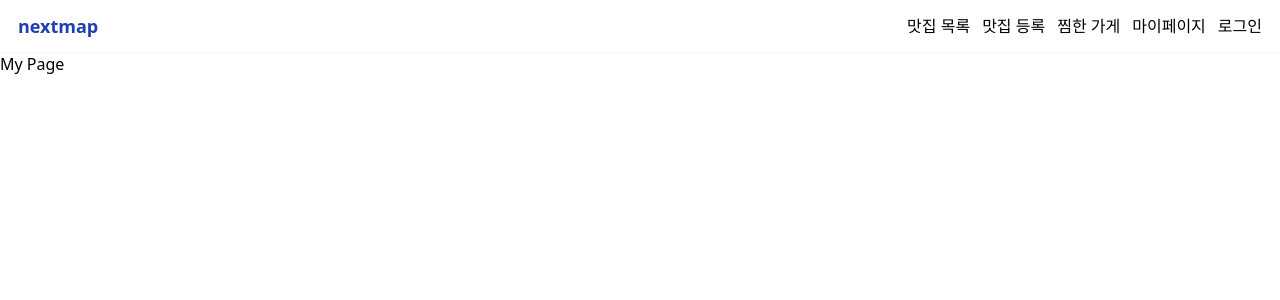
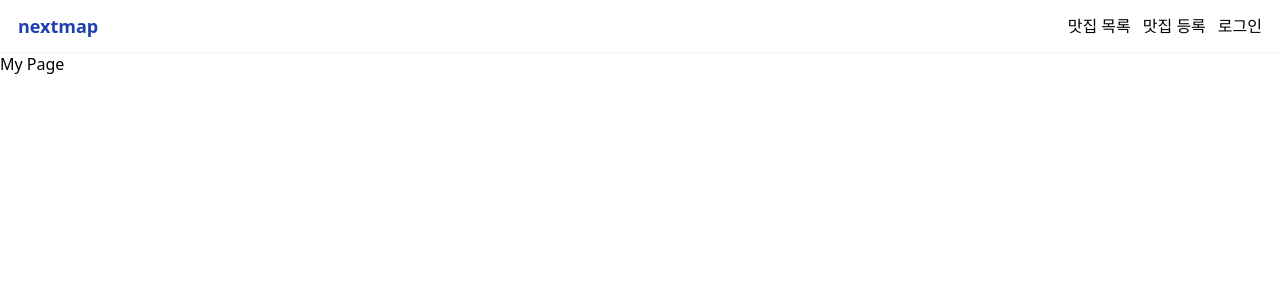
Before and after one commit to ireneeming/next-map-proj, a Next.js app: page /users/mypage in a window 1280 px wide. Shown: the top 300 px of the page. Built offline with nearby package versions, Linux system fonts and the light colour scheme; no server answers.

Commit message:
🐛 : 메뉴 숨기기

```diff
--- a/src/components/Navbar.tsx
+++ b/src/components/Navbar.tsx
@@ -22,12 +22,12 @@ export default function Navbar() {
      <Link href="/stores/new" className="navbar__list--item">
       맛집 등록
      </Link>
-     <Link href="/users/likes" className="navbar__list--item">
+     {/* <Link href="/users/likes" className="navbar__list--item">
       찜한 가게
      </Link>
      <Link href="/users/mypage" className="navbar__list--item">
       마이페이지
-     </Link>
+     </Link> */}
      {status === "authenticated" ? (
       <button type="button" onClick={() => signOut()}>
        로그아웃
@@ -65,7 +65,7 @@ export default function Navbar() {
       >
        맛집 등록
       </Link>
-      <Link
+      {/* <Link
        href="/users/likes"
        className="navbar__list--item--mobile"
        onClick={() => setIsOpen(false)}
@@ -78,7 +78,7 @@ export default function Navbar() {
        onClick={() => setIsOpen(false)}
       >
        마이페이지
-      </Link>
+      </Link> */}
       {status === "authenticated" ? (
        <button
         type="button"
```
